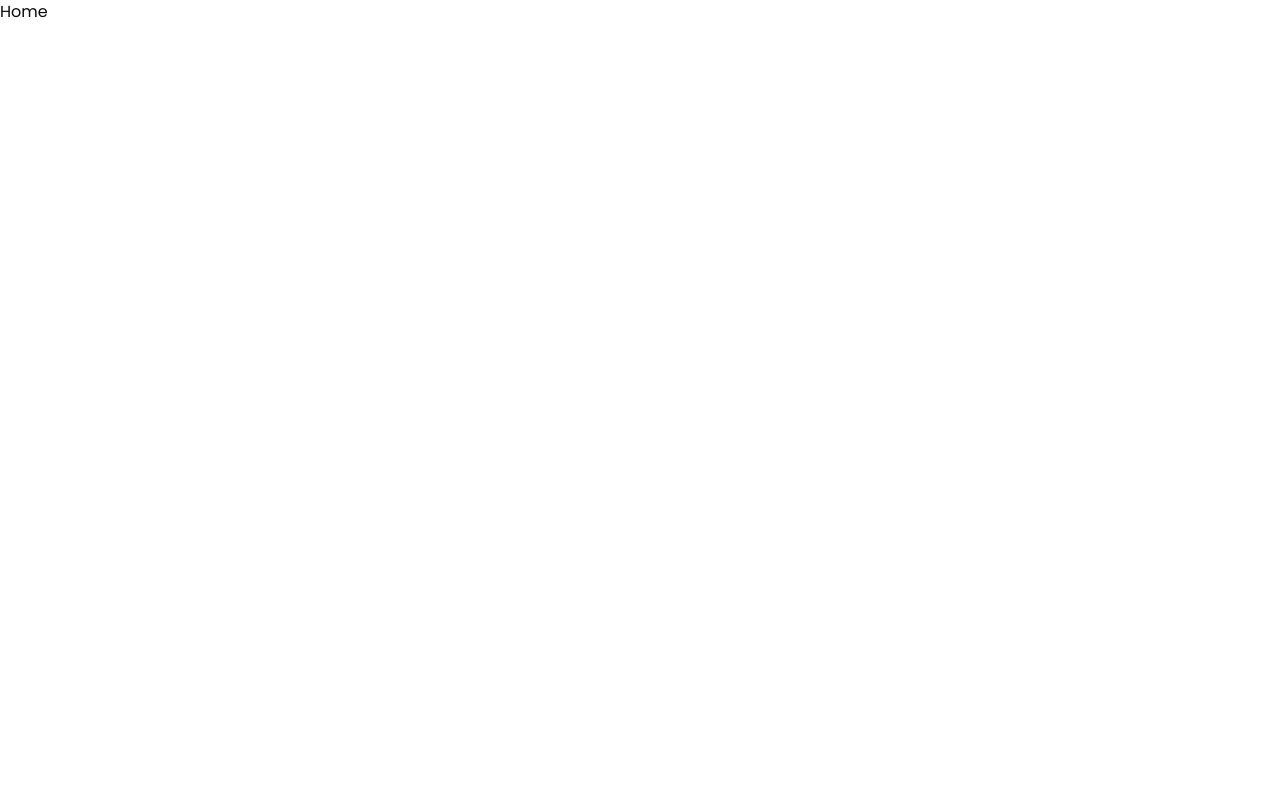
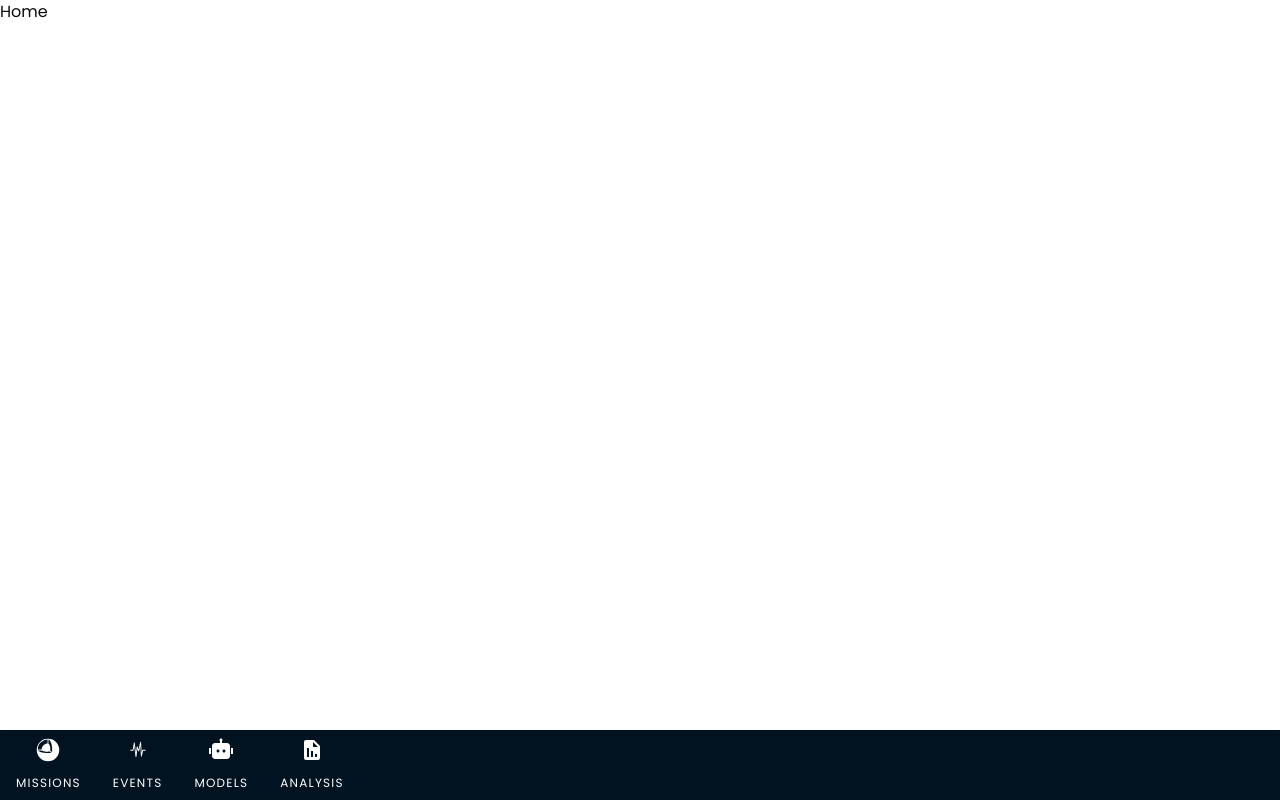
Before and after one commit to joaopedrocosso/quakeMeBabyOneMoreTime, a Next.js app in the folder frontend/: page / in a window 1280 px wide. Built offline with nearby package versions, Linux system fonts and the light colour scheme.

Commit message:
style: Desktop Responsive Interface

```diff
--- a/frontend/src/components/BottomNavBar.tsx
+++ b/frontend/src/components/BottomNavBar.tsx
@@ -65,11 +65,11 @@ export const BottomNavBar = () => {
     const closeDialog = () => setIsDialogOpen(false);
 
     return (
-        <nav className="fixed bottom-0 left-0 right-0 z-50 bg-[#011221] shadow-md md:hidden">
-            <div className="flex justify-between items-center">
+        <nav className="fixed bottom-0 left-0 right-0 z-50 bg-[#011221] shadow-md">
+            <div className="flex justify-start items-center">
                 <Dialog open={isDialogOpen} onOpenChange={setIsDialogOpen}>
                     <DialogTrigger asChild>
-                        <div className="w-full">
+                        <div className="w-full md:w-auto">
                             <NavBarItem
                                 label="MISSIONS"
                                 icon={<GiPlanetCore />}
@@ -107,7 +107,7 @@ export const BottomNavBar = () => {
                 {/* Outros Dialogs */}
                 <Dialog>
                     <DialogTrigger asChild onPointerDown={() => fetchAllData()}>
-                        <div className="w-full">
+                        <div className="w-full md:w-auto">
                             <NavBarItem
                                 label="EVENTS"
                                 icon={<WiEarthquake />}
@@ -135,7 +135,7 @@ export const BottomNavBar = () => {
 
                 <Dialog>
                     <DialogTrigger asChild>
-                        <div className="w-full">
+                        <div className="w-full md:w-auto">
                             <NavBarItem
                                 label="MODELS"
                                 icon={<RiRobot2Fill />}
@@ -225,7 +225,7 @@ export const BottomNavBar = () => {
                 {/* Analysis */}
                 <Dialog>
                     <DialogTrigger asChild>
-                        <div className="w-full">
+                        <div className="w-full md:w-auto">
                             <NavBarItem
                                 label="ANALYSIS"
                                 icon={<BiSolidReport />}
--- a/frontend/src/components/ui/dialog.tsx
+++ b/frontend/src/components/ui/dialog.tsx
@@ -21,7 +21,7 @@ const DialogOverlay = React.forwardRef<
   <DialogPrimitive.Overlay
     ref={ref}
     className={cn(
-      "fixed inset-0 z-50 bg-black/80  data-[state=open]:animate-in data-[state=closed]:animate-out data-[state=closed]:fade-out-0 data-[state=open]:fade-in-0",
+      "fixed inset-0 z-50 bg-black/80 md:bg-black/20 data-[state=open]:animate-in data-[state=closed]:animate-out data-[state=closed]:fade-out-0 data-[state=open]:fade-in-0",
       className
     )}
     {...props}
@@ -38,7 +38,7 @@ const DialogContent = React.forwardRef<
     <DialogPrimitive.Content
       ref={ref}
       className={cn(
-        "mt-5 fixed left-[50%] top-[50%] z-50 grid h-full w-full translate-x-[-50%] translate-y-[-50%] gap-4 backdrop-blur-sm bg-[#01122112] p-6 shadow-lg duration-200 data-[state=open]:animate-in data-[state=closed]:animate-out data-[state=closed]:fade-out-0 data-[state=open]:fade-in-0 data-[state=closed]:zoom-out-95 data-[state=open]:zoom-in-95 data-[state=closed]:slide-out-to-left-1/2 data-[state=closed]:slide-out-to-top-[48%] data-[state=open]:slide-in-from-left-1/2 data-[state=open]:slide-in-from-top-[48%] sm:rounded-lg",
+        "mt-5 fixed left-[50%] top-[50%] z-50 grid h-full md:h-3/4 w-full md:w-2/3 md:border md:border-[#000] translate-x-[-50%] translate-y-[-50%] md:translate-y-[-60%] gap-4 backdrop-blur-sm bg-[#01122112] md:bg-[#01122170] p-6 shadow-lg duration-200 data-[state=open]:animate-in data-[state=closed]:animate-out data-[state=closed]:fade-out-0 data-[state=open]:fade-in-0 data-[state=closed]:zoom-out-95 data-[state=open]:zoom-in-95 data-[state=closed]:slide-out-to-left-1/2 data-[state=closed]:slide-out-to-top-[48%] data-[state=open]:slide-in-from-left-1/2 data-[state=open]:slide-in-from-top-[48%] sm:rounded-lg",
         className
       )}
       {...props}
```
